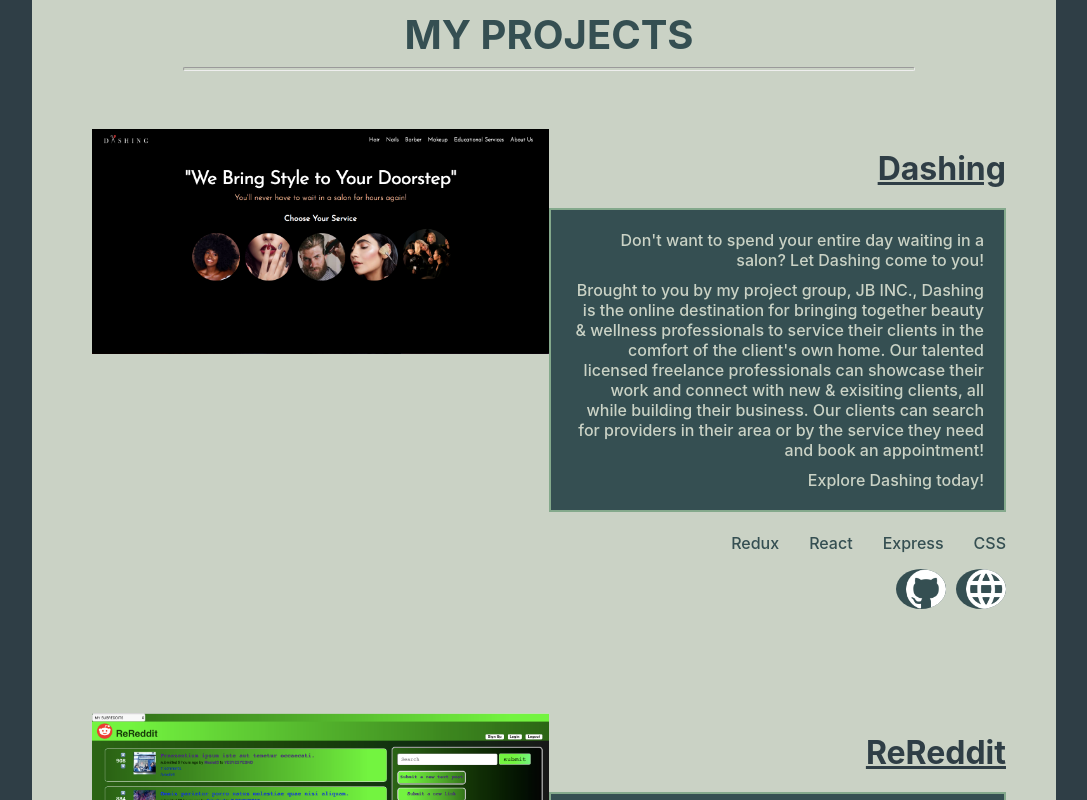
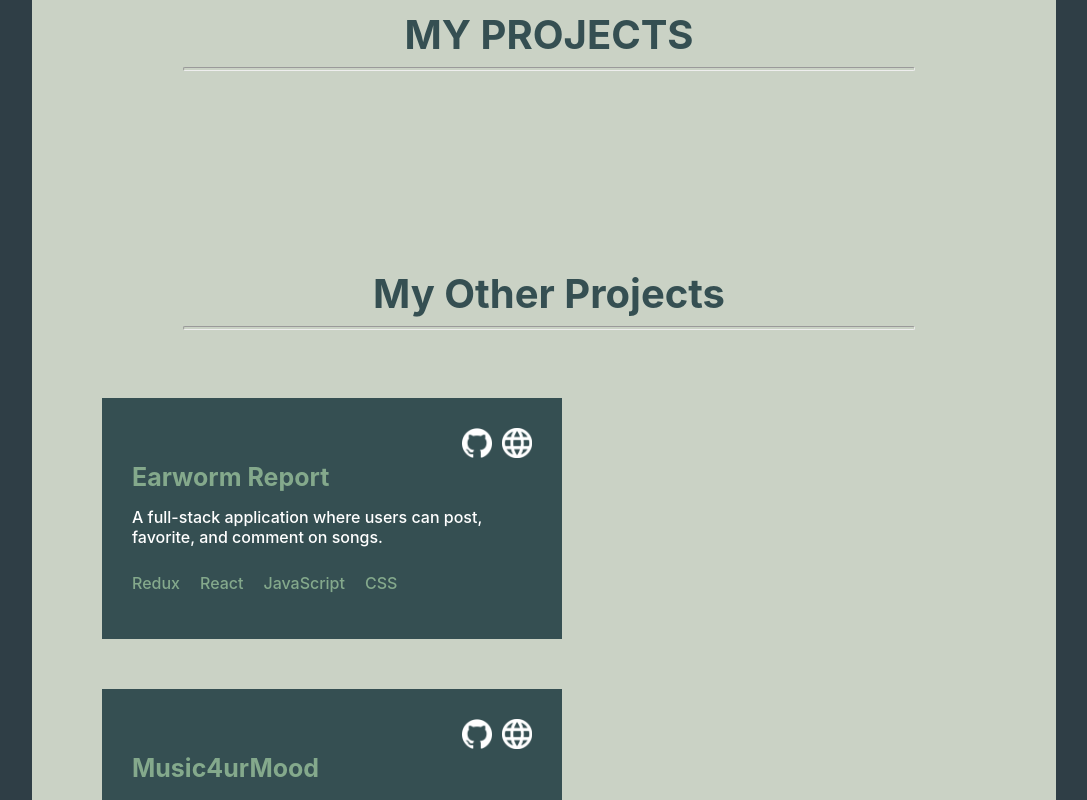
Before and after one commit to Nielene/NieleneThomas, a React (Create React App) app: page / in a window 1280 px wide. Shown: the part 1720-2520 px from the top of the page, without its empty margins (96-1183 px from the left). Built offline with nearby package versions, Linux system fonts and the light colour scheme.

Commit message:
MyProjects.js file - about to combine MyProjects1 and 2 using a json file to import info by mapping them like in MyOtherProjects

```diff
--- a/src/components/Home/InnerComp/MyProjects.js
+++ b/src/components/Home/InnerComp/MyProjects.js
@@ -19,13 +19,21 @@
           </div>
         </div>
 
-        <div className='MyProjectImportComponent'>
+        {
+          /* {
+          <div>
+          <div className='MyProjectImportComponent'>
           <MyProject1 />
-        </div>
+          </div>
 
-        <div className='MyProjectImportComponent'>
+          <div className='MyProjectImportComponent'>
           <MyProject2 />
-        </div>
+          </div>
+          </div>
+          } */
+
+        }
+
 
       </div>
     )
```
